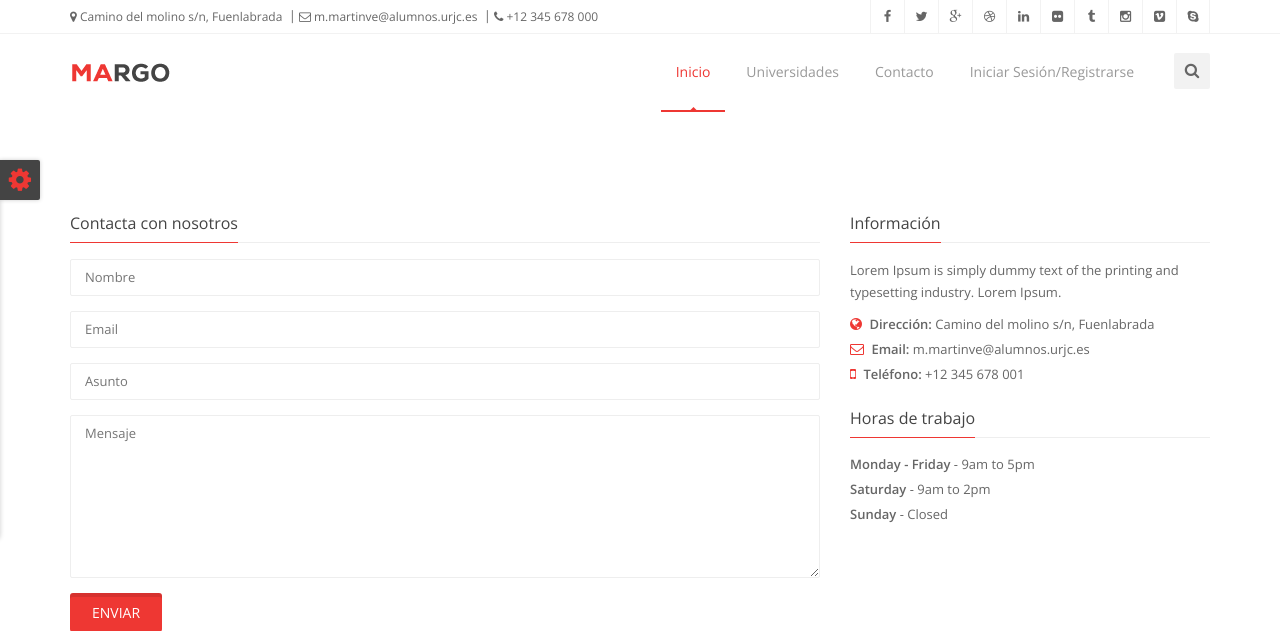
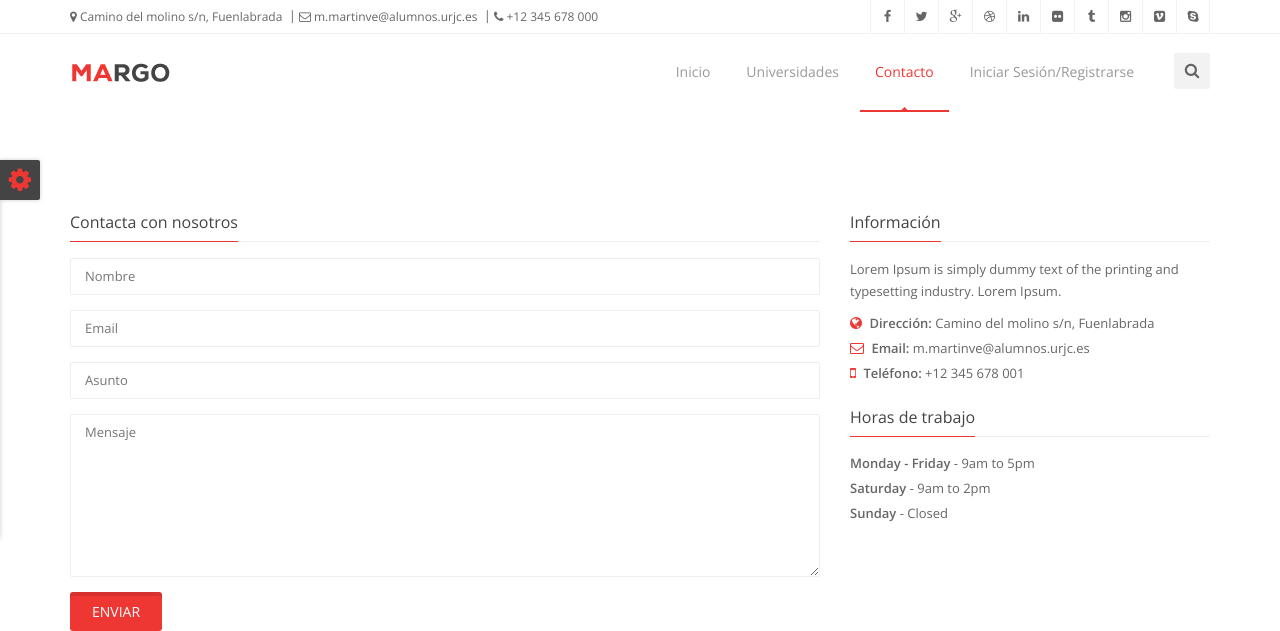
Before and after one commit to marved/erasmus, a Django app: page /contact in a window 1280 px wide. Shown: the top 631 px of the page. Run offline with Django 3.2, Linux system fonts and the light colour scheme.

Commit message:
Added active class in topbar

```diff
--- a/shareErasmus/static/shareErasmus/js/controllers/headerCtrl.js
+++ b/shareErasmus/static/shareErasmus/js/controllers/headerCtrl.js
@@ -2,6 +2,9 @@ app.controller('HeaderCtrl', ['$scope', 'shareErasmusApi', function ($scope, sha
 
     $scope.user = {};
     $scope.isAuthenticated = false;
+    $scope.isActive = function (viewLocation) {
+        return viewLocation === window.location.pathname;
+    };
 
     shareErasmusApi.getSession().then(function (response) {
         $scope.user = response.data;
--- a/shareErasmus/templates/shareErasmus/components/header.html
+++ b/shareErasmus/templates/shareErasmus/components/header.html
@@ -92,12 +92,12 @@
         <!-- Start Navigation List -->
         <ul class="nav navbar-nav navbar-right">
           <li>
-            <a class="active" href="/">Inicio</a>
+            <a  ng-class="{ active: isActive('/')}" href="/">Inicio</a>
           </li>
           <li>
-            <a href="/universities">Universidades</a>
+            <a ng-class="{ active: isActive('/universities')}" href="/universities">Universidades</a>
           </li>
-          <li><a href="/contact">Contacto</a>
+          <li><a ng-class="{ active: isActive('/contact')}" href="/contact">Contacto</a>
           <li ng-show="isAuthenticated">
             <a href="">{% verbatim %}{{user.username}}{% endverbatim %}</a>
             <ul class="dropdown">
@@ -110,7 +110,7 @@
             </ul>
           </li>
           <li ng-show="!isAuthenticated">
-            <a href="/sign">Iniciar Sesión/Registrarse</a>
+            <a ng-class="{ active: isActive('/sign')}" href="/sign">Iniciar Sesión/Registrarse</a>
           </li>
         </ul>
         <!-- End Navigation List -->
```
